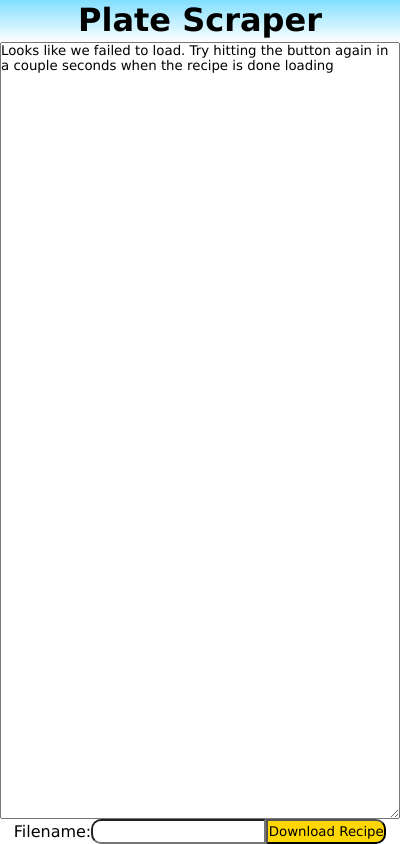
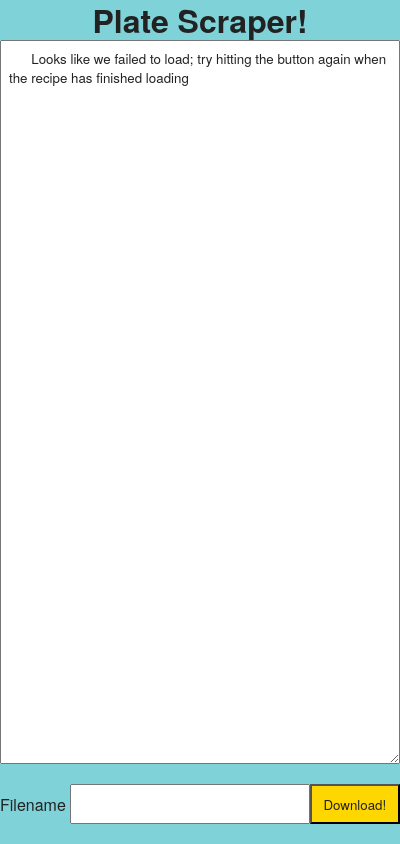
Before and after one commit to SpencerWhitehead7/Recipe_Scraper_Chrome_Extension, a browser extension: page popup.html in a window 400 px wide. Drawn offline with Linux system fonts and the light colour scheme.

Commit message:
refac: neaten up css

```diff
--- a/background.js
+++ b/background.js
@@ -35,8 +35,8 @@ chrome.pageAction.onClicked.addListener(() => {
       chrome.windows.create({
         url: `popup.html`,
         type: `popup`,
-        height: 864,
-        width: 1400,
+        width: 600,
+        height: 800,
       })
       window.recipeData = recipeData
     })
--- a/popup.css
+++ b/popup.css
@@ -2,57 +2,53 @@
   margin: 0;
   padding: 0;
   box-sizing: border-box;
-  font-family: 'Lucida Sans', 'Lucida Sans Regular', 'Lucida Grande', 'Lucida Sans Unicode', Geneva, Verdana, sans-serif
+  font-family: "Raleway", "HelveticaNeue", "Helvetica Neue", Helvetica, Arial, sans-serif;
+  color: #222;
 }
 
-h1 {
+html {
+  background-color: #f2e9b8;
+}
+
+body {
+  position: absolute;
+  display: flex;
+  flex-direction: column;
+  height: 100%;
+  width: 100%;
+  background-color: rgba(50, 195, 239, 0.6);
+}
+
+.title {
   text-align: center;
   min-height: 40px;
   line-height: 40px;
 }
 
-#container {
-  position: absolute;
-  left: 0;
-  display: flex;
-  flex-direction: column;
-  height: 100%;
-  width: 100%;
+.text {
+  flex: 1 0 auto;
+  padding: 8px;
 }
 
-h1 {
-  flex: 0 1 auto;
-  height: 5vh;
-  background: linear-gradient(rgb(128, 223, 255, 1), rgb(128, 223, 255, 0));
+.download {
+  display: flex;
+  justify-content: center;
+  align-items: center;
+  min-height: 80px;
+  font-size: 16px;
 }
 
-textarea {
-  flex: 1 1 auto;
+.download input {
+  width: 320px;
+  height: 40px;
 }
 
-#download {
-  flex: 0 1 auto;
-  display: flex;
-  justify-content: center;
-  align-content: center;
-  min-height: 25px;
+.download button {
+  width: 120px;
+  height: 40px;
+  background-color: gold;
 }
 
-#download label{
-  line-height: 25px;
-}
-
-#download input{
-  border-radius: 10px 0px 0px 10px;
-}
-
-#download button {
-  width: 120px;
-  color: black;
-  background: gold;
-  border-radius: 0px 10px 10px 0px;
-}
-
-#download button:disabled{
+.download button:disabled {
   background-color: lightgray;
 }
--- a/popup.html
+++ b/popup.html
@@ -1,25 +1,23 @@
 <!DOCTYPE html>
 
-<html>
+<html lang="en">
+  <head>
+    <meta name="viewport" content="width=device-width, initial-scale=1" />
+    <meta charset="UTF-8" />
+    <title>Plate Scraper!</title>
+    <link rel="stylesheet" href="/popup.css" />
+    <script defer src="popup.js"></script>
+  </head>
 
-<head>
-  <meta name="viewport" content="width=device-width, initial-scale=1">
-  <meta charset="UTF-8">
-  <title>Plate Scraper!</title>
-  <link rel="stylesheet" href="/popup.css"/>
-  <script src="popup.js" defer></script>
-</head>
-
-<body>
-  <div id="container">
-    <h1>Plate Scraper</h1>
-    <textarea>Looks like we failed to load. Try hitting the button again in a couple seconds when the recipe is done loading</textarea>
-    <div id="download">
-      <label>Filename:</label>
-      <input />
-      <button>Download Recipe</button>
+  <body>
+    <h1 class="title">Plate Scraper!</h1>
+    <textarea class="text">
+      Looks like we failed to load; try hitting the button again when the recipe has finished loading
+    </textarea>
+    <div class="download">
+      <label for="download">Filename&nbsp;</label>
+      <input id="download" name="download" />
+      <button>Download!</button>
     </div>
-  </div>
-</body>
-
+  </body>
 </html>
```
